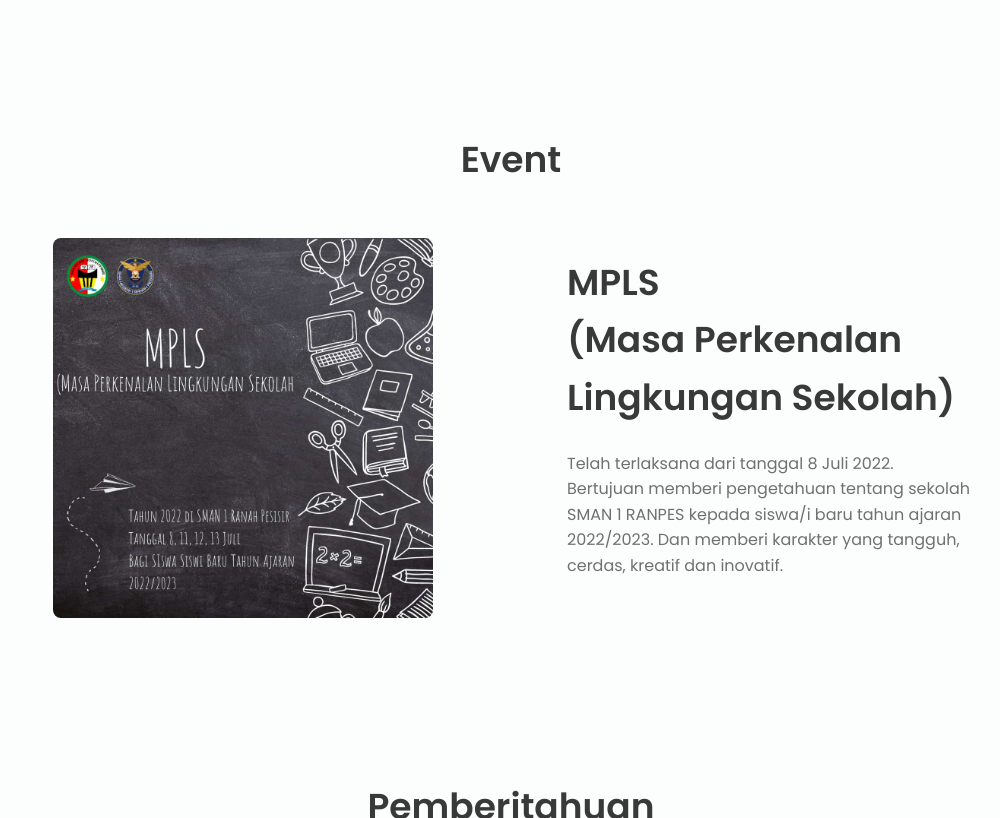
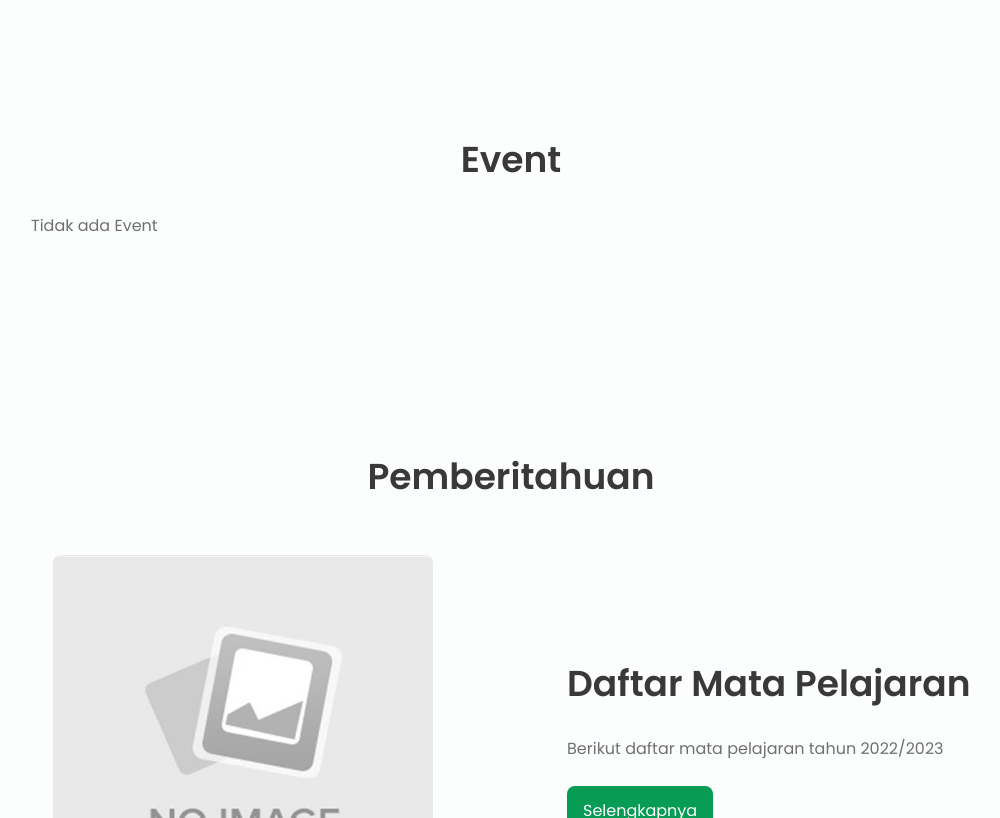
Before and after one commit to osissmansarp/info, a plain HTML site: page home.html in a window 1280 px wide. Shown: the part 637-1455 px from the top of the page, without its empty margins (129-1129 px from the left). Drawn offline with nearby package versions, Linux system fonts and the light colour scheme.

Commit message:
ubah event

```diff
--- a/home.html
+++ b/home.html
@@ -58,16 +58,13 @@
             <!--========== EVENT ==========-->
             <section class="about section bd-container" id="event">
                 <h2 class="section-title">Event</h2>
+                <p class="about__description">Tidak ada Event</p>
                 <br>
                 <div class="about__container  bd-grid">
-                    <img src="assets/img/MPLS.jpg" alt="MPLS 2022" class="about__img">
+                    <!-- <img src="assets/img/MPLS.jpg" alt="MPLS 2022" class="about__img">
                     <div class="about__data">
                         <h2 class="section-title about__initial">MPLS<br>(Masa Perkenalan Lingkungan Sekolah)</h2>
-                        <p class="about__description">Telah terlaksana dari tanggal 8 Juli 2022.<br>
-                            Bertujuan memberi pengetahuan tentang sekolah SMAN 1 RANPES kepada siswa/i
-                            baru tahun ajaran 2022/2023. Dan memberi karakter yang tangguh, cerdas,
-                            kreatif dan inovatif.</p>
-                    </div>
+                    </div> -->
 
                 </div>
             </section>
```
